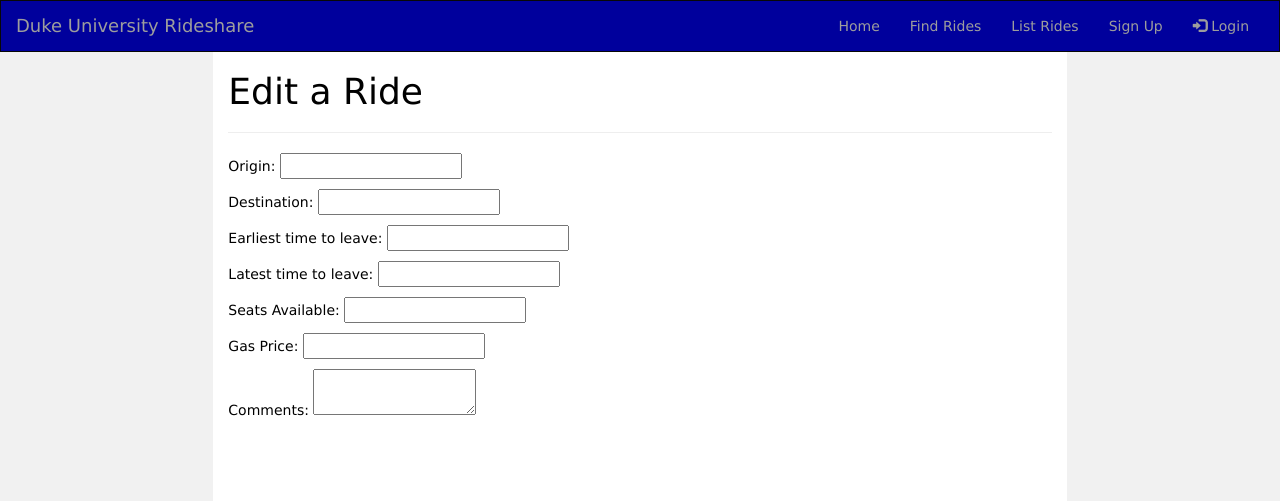
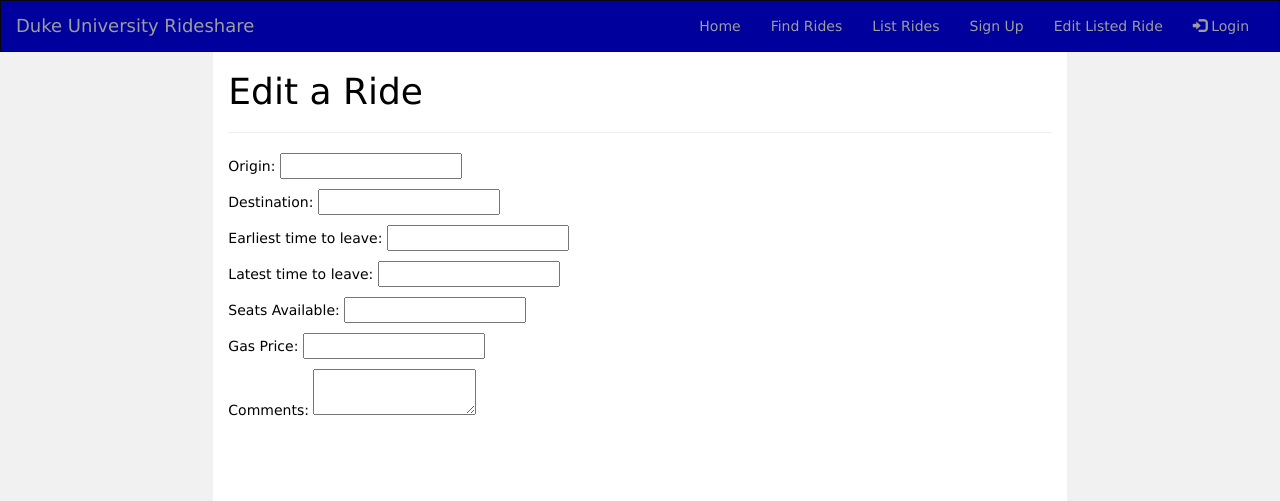
Before and after one commit to adamkrekorian/CS316-Blue-Devil-Ride-Share, a Flask app: template Flask/templates/edit-list-ride.html in a window 1280 px wide. Shown: the top 501 px of the page. Run offline with Flask 2, Linux system fonts and the light colour scheme; the template is opened without the code that fills it, so the values that code supplies are empty, except form fields; form fields are guessed from the names that the template uses; some libraries are stand-ins or nearby versions.

Commit message:
home.html edits

```diff
--- a/Flask/app.py
+++ b/Flask/app.py
@@ -4,7 +4,7 @@ from flask_sqlalchemy import SQLAlchemy
 
 app = Flask(__name__)
 #copied this from h4- do we think we need?
-app.secret_key = 's3cr3t' #probably going to have to change this
+app.secret_key = 's3cr3t' #change this?
 app.config.from_object('config')
 db = SQLAlchemy(app, session_options={'autocommit': False})
 
--- a/Flask/templates/edit-list-ride.html
+++ b/Flask/templates/edit-list-ride.html
@@ -1,5 +1,5 @@
 {% extends 'home.html' %}
-{% block heading %}Edit Listed Ride Information: {{ride.ride_no}}{% endblock %} <!-- include driver net id here? -->
+{% block heading %}Edit Listed Ride Information: {{ride.ride_no}}{% endblock %} <!-- include driver net id here? need to make so only driver can log in-->
 
 {% block content %}
 <div class="container-fluid text-center">
--- a/Flask/templates/home.html
+++ b/Flask/templates/home.html
@@ -35,6 +35,7 @@
         <li><a href="{{url_for('find_rides')}}"> Find Rides </a></li>
         <li><a href="{{url_for('list_rides')}}"> List Rides </a></li>
         <li><a href="{{url_for('sign_up')}}"> Sign Up </a></li>
+        <li><a href="{{url_for('edit-list-ride')}}"> Edit Listed Ride </a></li> <!--maybe remove-->
         <li><a href="#"><span class="glyphicon glyphicon-log-in"></span> Login</a></li>
       </ul>
     </div>
```
